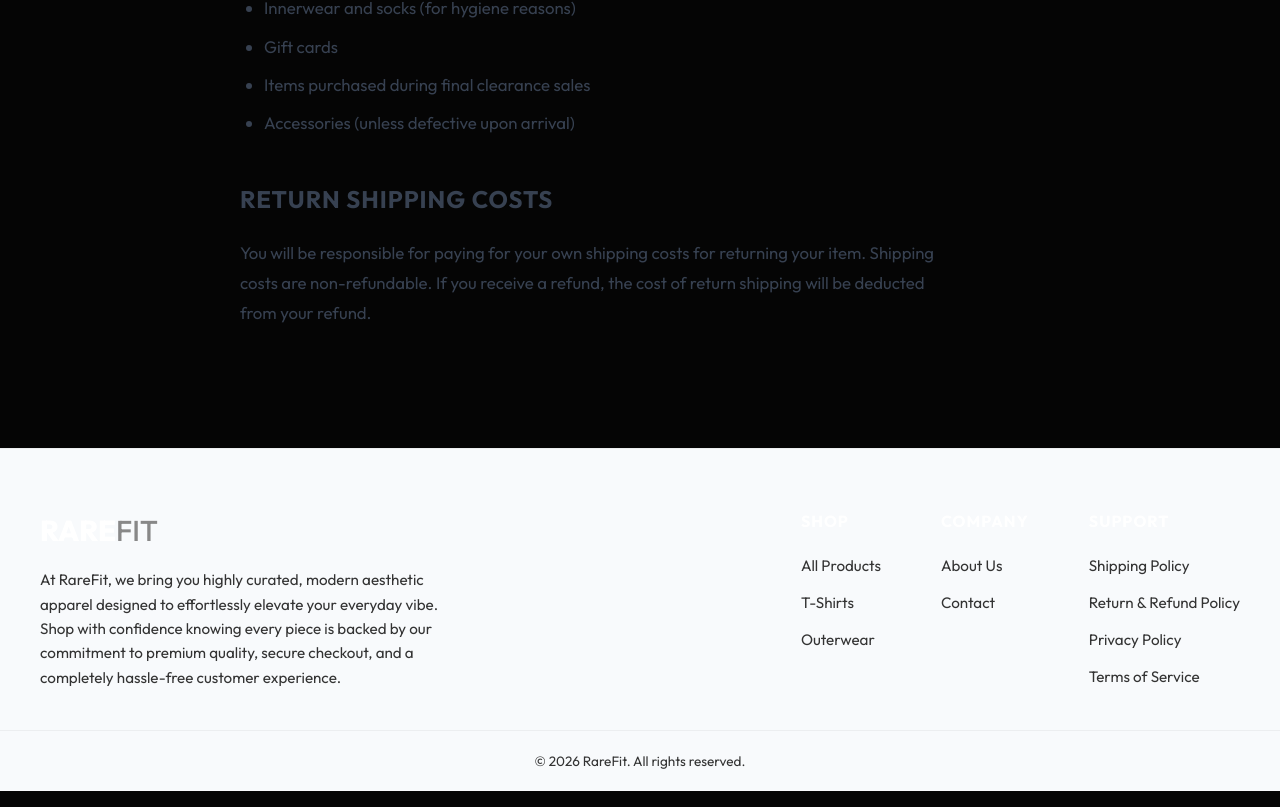
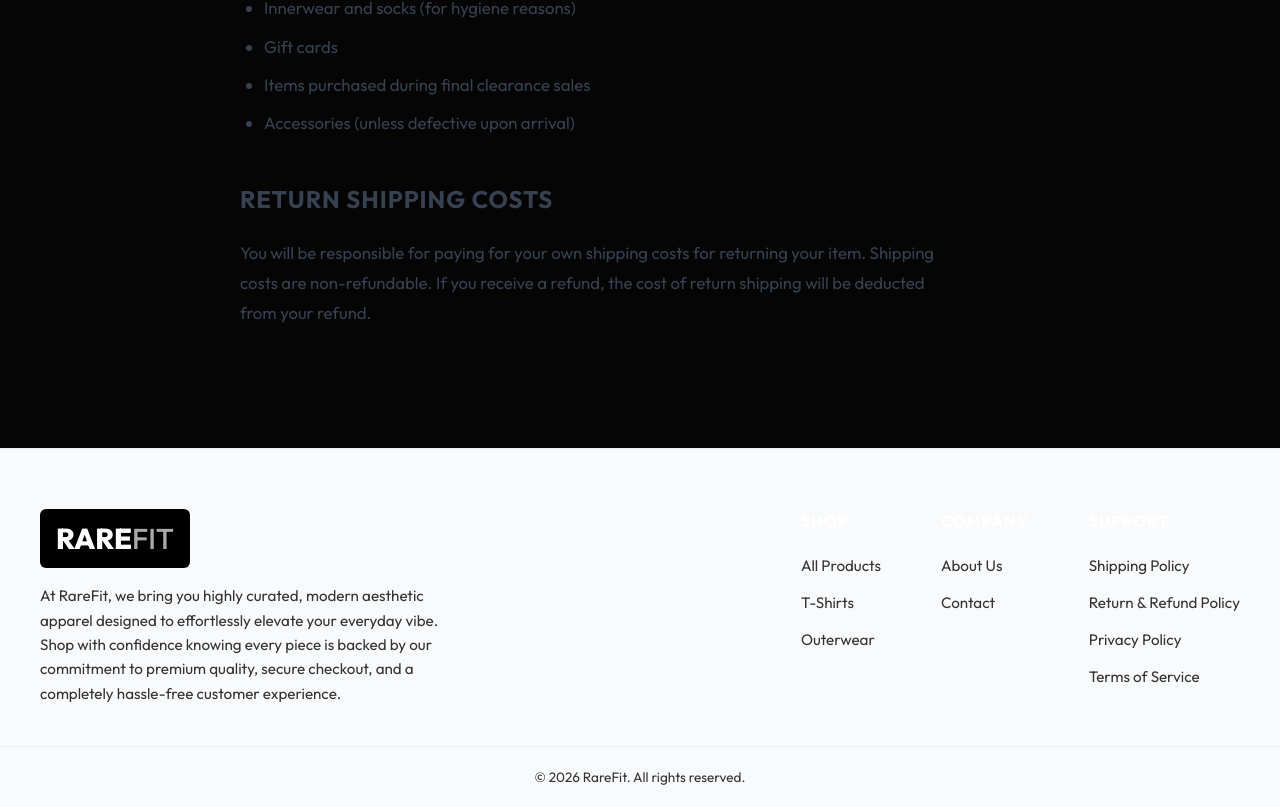
Before and after one commit to ajinkyakhairnar08-ux/RAREFIT-clothing, a React (Vite) app in the folder rarefit-ecommerce/client/: page /return-policy in a window 1280 px wide. Shown: the part 1241-2048 px from the top of the page. Built offline with nearby package versions, Linux system fonts and the light colour scheme.

Commit message:
fix(footer): Added black badge background to footer logo for visibility on light background

```diff
--- a/rarefit-ecommerce/client/src/components/Footer.css
+++ b/rarefit-ecommerce/client/src/components/Footer.css
@@ -18,18 +18,24 @@
 }
 
 .footer-logo-link {
-  display: flex;
+  display: inline-flex;
   align-items: center;
+  background-color: #000;
+  padding: 8px 16px;
+  border-radius: 6px;
+  text-decoration: none;
 }
 
 .footer-brand .logo-rare {
   font-size: 1.8rem;
   font-weight: 800;
+  color: #fff;
 }
 
 .footer-brand .logo-fit {
   font-size: 1.8rem;
   font-weight: 500;
+  color: #aaa;
 }
 
 .footer-tagline {
```
